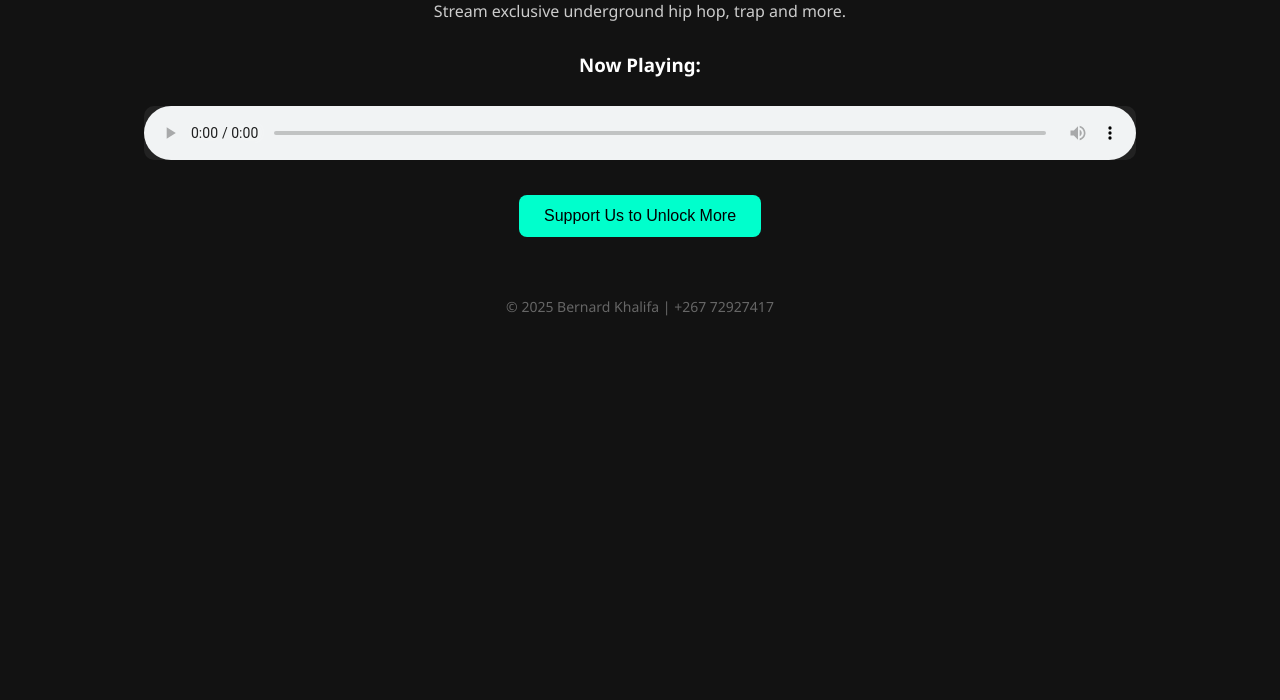
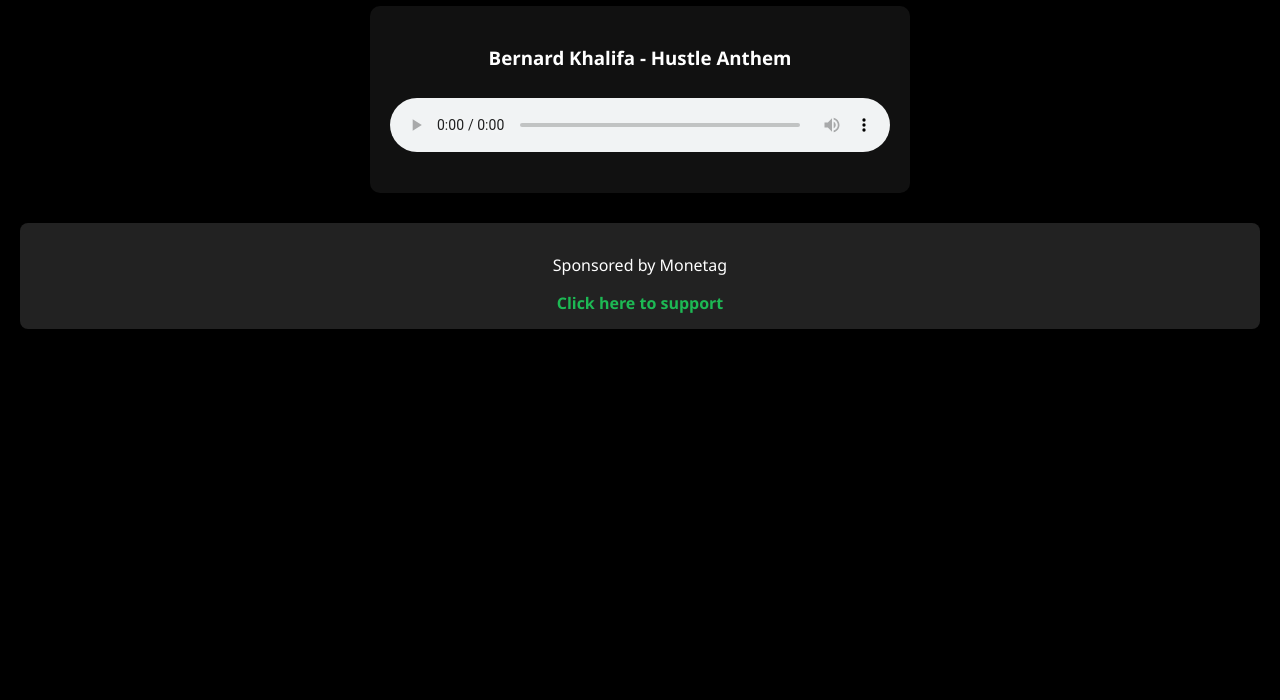
Before and after one commit to Bernard497-debugger/Index.Html, a plain HTML site: page index.html in a window 1280 px wide. Shown: the part 100-800 px from the top of the page. Drawn offline with Linux system fonts and the light colour scheme.

Commit message:
Update index.html

```diff
--- a/index.html
+++ b/index.html
@@ -1,4 +1,3 @@
-
 <!DOCTYPE html>
 <html lang="en">
 <head>
@@ -8,80 +7,75 @@
   <style>
     body {
       font-family: 'Segoe UI', sans-serif;
-      text-align: center;
-      background: #121212;
+      background-color: #000;
       color: #fff;
       margin: 0;
       padding: 20px;
+      text-align: center;
     }
-
     h1 {
-      color: #00ffcc;
-      margin-bottom: 5px;
+      color: #1db954;
     }
-
-    p {
-      color: #ccc;
+    .music-card {
+      background: #111;
+      padding: 20px;
+      margin: 20px auto;
+      border-radius: 10px;
+      width: 90%;
+      max-width: 500px;
     }
-
-    .player {
+    audio {
+      width: 100%;
+      margin-top: 10px;
+    }
+    .ad-section {
       margin-top: 30px;
+      padding: 15px;
+      background: #222;
+      border-radius: 8px;
     }
-
-    audio {
-      width: 80%;
-      margin-top: 10px;
-      background: #222;
-      border-radius: 10px;
-    }
-
-    .btn {
-      margin-top: 30px;
-      padding: 12px 25px;
-      font-size: 16px;
-      background: #00ffcc;
-      border: none;
-      color: #000;
-      border-radius: 8px;
-      cursor: pointer;
-    }
-
-    .btn:hover {
-      background: #00ddaa;
-    }
-
-    footer {
-      margin-top: 60px;
-      font-size: 14px;
-      color: #666;
+    .ad-section a {
+      color: #1db954;
+      text-decoration: none;
+      font-weight: bold;
     }
   </style>
 </head>
 <body>
 
   <h1>Khali Music Promo</h1>
-  <p>Stream exclusive underground hip hop, trap and more.</p>
 
-  <!-- Music Player Section -->
-  <div class="player">
-    <h3>Now Playing:</h3>
-    <audio controls>
-      <source src="track1.mp3" type="audio/mpeg" />
+  <div class="music-card">
+    <h3>Bernard Khalifa - Hustle Anthem</h3>
+    <audio id="audioPlayer" controls>
+      <source src="hustle.mp3" type="audio/mpeg">
       Your browser does not support the audio element.
     </audio>
+    <p id="status"></p>
   </div>
 
-  <!-- Monetag Ad Trigger Button -->
-  <button class="btn" onclick="openAd()">Support Us to Unlock More</button>
-
-  <footer>
-    &copy; 2025 Bernard Khalifa | +267 72927417
-  </footer>
+  <div class="ad-section">
+    <p>Sponsored by Monetag</p>
+    <a href="https://otieu.com/4/8665260" target="_blank">Click here to support</a>
+  </div>
 
   <script>
-    function openAd() {
-      window.open("https://otieu.com/4/8665260", "_blank");
-    }
+    const audio = document.getElementById("audioPlayer");
+    const status = document.getElementById("status");
+
+    audio.addEventListener('ended', () => {
+      status.textContent = "Playback finished.";
+    });
+
+    audio.addEventListener('error', () => {
+      status.textContent = "Error loading audio.";
+    });
+
+    audio.addEventListener('pause', () => {
+      if (!audio.ended) {
+        status.textContent = "Paused. Tap to continue.";
+      }
+    });
   </script>
 
 </body>
```
